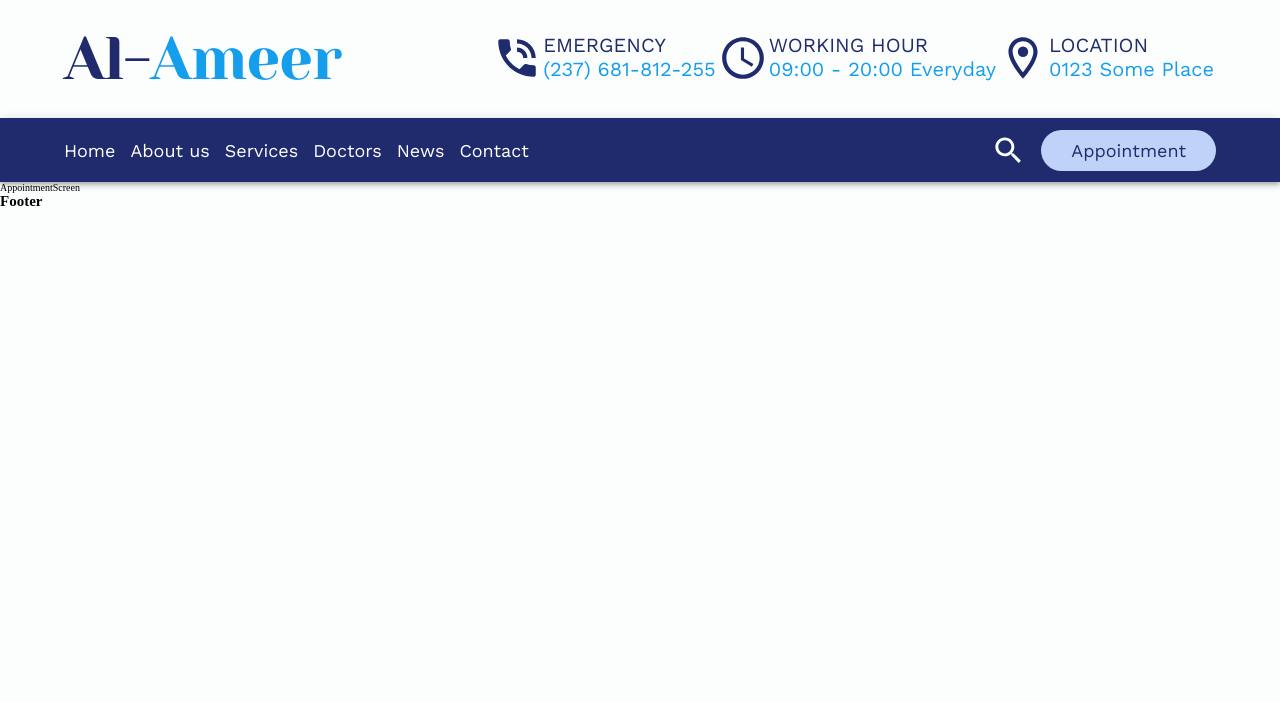
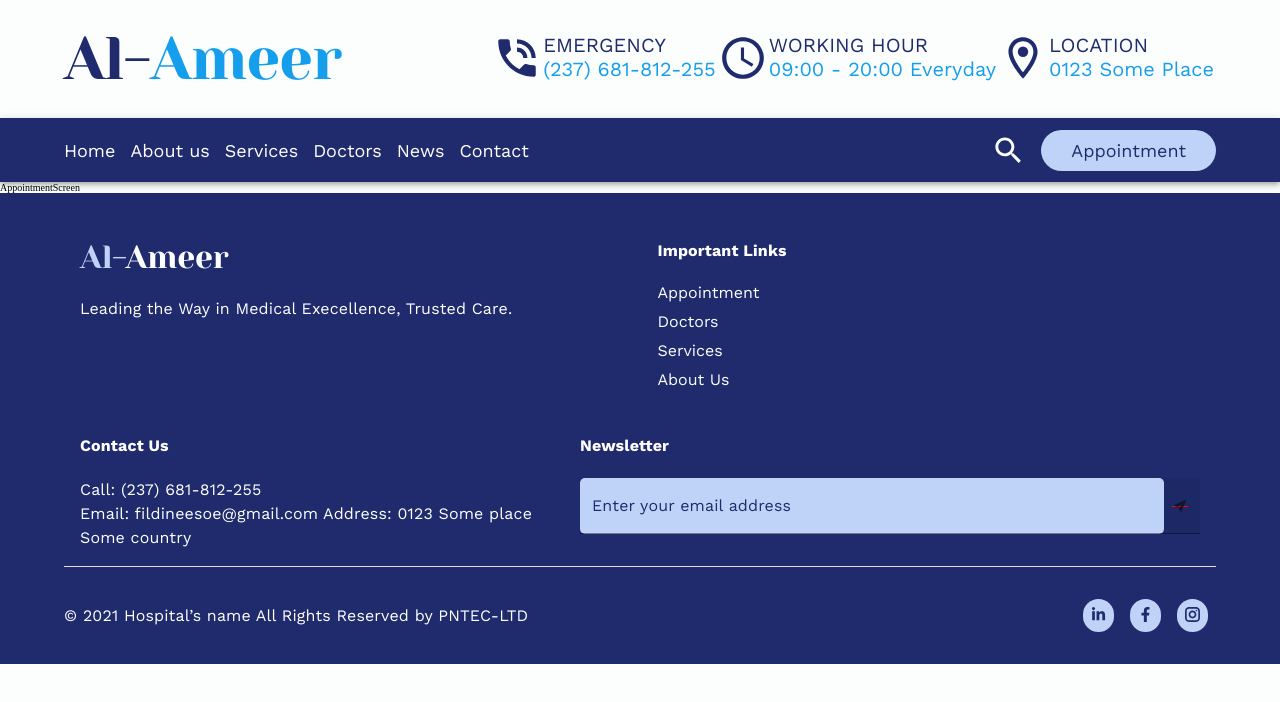
Before and after one commit to dovecancode/al-ameer, a React (Vite) app: page /appointment in a window 1280 px wide. Shown: the top 702 px of the page. Built offline with nearby package versions, Linux system fonts and the light colour scheme.

Commit message:
partially coded footer

```diff
--- a/src/App.jsx
+++ b/src/App.jsx
@@ -1,24 +1,21 @@
 import { ThemeProvider } from '@mui/material'
 import { Outlet } from 'react-router-dom'
 import theme from './ThemeChanger'
+import Footer from './components/Footer'
 import Header from './components/Header'
 import Navbar from './components/Navbar'
 
 function App() {
   return (
     <ThemeProvider theme={theme}>
-      <div>
-        <Header />
-        <Navbar />
-      </div>
+      <Header />
+      <Navbar />
 
       <main>
         <Outlet />
       </main>
 
-      <div>
-        <h2>Footer</h2>
-      </div>
+      <Footer />
     </ThemeProvider>
   )
 }
--- /dev/null
+++ b/src/components/Footer/index.jsx
@@ -0,0 +1,115 @@
+import {
+  Box,
+  Container,
+  Divider,
+  InputAdornment,
+  Typography,
+} from '@mui/material'
+import {
+  FooterBootom,
+  FooterHeading,
+  FooterSection,
+  FooterTop,
+  Footerlink,
+  Item,
+  NewSTextField,
+  SocialIcon,
+} from './style'
+
+import { FaFacebookF, FaLinkedinIn } from 'react-icons/fa'
+import { GrInstagram } from 'react-icons/gr'
+import { IoIosSend } from 'react-icons/io'
+
+function Footer() {
+  return (
+    <FooterSection>
+      <Container>
+        <Box sx={{ width: '100%' }}>
+          <FooterTop
+            className="content"
+            direction={{ sm: 'row', md: 'row', lg: 'row' }}
+          >
+            <Item>
+              <Typography
+                variant="h2"
+                component="h3"
+                sx={{
+                  color: '#BFD2F8',
+                }}
+              >
+                Al-
+                <Box component="span" sx={{ color: '#FCFEFE' }}>
+                  Ameer
+                </Box>
+              </Typography>
+              <Typography>
+                Leading the Way in Medical Execellence, Trusted Care.
+              </Typography>
+            </Item>
+            <Item>
+              <FooterHeading component="h3">Important Links</FooterHeading>
+              <Box>
+                <Footerlink href="/">Appointment</Footerlink>
+                <Footerlink href="/">Doctors</Footerlink>
+                <Footerlink href="/">Services</Footerlink>
+                <Footerlink href="/">About Us</Footerlink>
+              </Box>
+            </Item>
+            <Item>
+              <FooterHeading component="h3">Contact Us</FooterHeading>
+              <Box>
+                <Typography component="p" fontSize={16}>
+                  Call: (237) 681-812-255 <br />
+                  Email: fildineesoe@gmail.com Address: 0123 Some place Some
+                  country
+                </Typography>
+              </Box>
+            </Item>
+            <Item>
+              <FooterHeading component="h3">Newsletter</FooterHeading>
+              <Box>
+                <NewSTextField
+                  id="outlined-basic"
+                  label="Enter your email address"
+                  variant="filled"
+                  InputLabelProps={{
+                    style: { color: '#1F2B6C' },
+                  }}
+                  InputProps={{
+                    style: {
+                      color: '#fff',
+                    },
+                    endAdornment: (
+                      <InputAdornment position="end" sx={{ background: 'red' }}>
+                        <IoIosSend />
+                      </InputAdornment>
+                    ),
+                  }}
+                />
+              </Box>
+            </Item>
+          </FooterTop>
+          <Divider color="#fff" />
+        </Box>
+        <FooterBootom direction={{ md: 'row' }}>
+          <Typography component="p">
+            © 2021 Hospital’s name All Rights Reserved by PNTEC-LTD
+          </Typography>
+          <Box>
+            <SocialIcon component="span">
+              <FaLinkedinIn color="#1F2B6C" size={15} />
+            </SocialIcon>
+            <SocialIcon component="span">
+              <FaFacebookF color="#1F2B6C" size={15} />
+            </SocialIcon>
+            <SocialIcon component="span">
+              <GrInstagram color="#1F2B6C" size={15} />
+            </SocialIcon>
+          </Box>
+        </FooterBootom>
+      </Container>
+    </FooterSection>
+  )
+}
+
+export default Footer
--- /dev/null
+++ b/src/components/Footer/style.js
@@ -0,0 +1,93 @@
+import { Box, Link, Stack, TextField, Typography } from '@mui/material'
+import { styled } from '@mui/system'
+
+export const FooterSection = styled('footer')(() => ({
+  background: '#1F2B6C',
+  paddingTop: '3rem',
+}))
+
+export const FooterTop = styled(Stack)(({ theme }) => ({
+  flexWrap: 'wrap',
+  gap: 3,
+}))
+
+export const FooterHeading = styled(Typography)(({ theme }) => ({
+  fontWeight: 'bold',
+}))
+
+export const Item = styled('div')(({ theme }) => ({
+  padding: theme.spacing(2),
+  // marginBottom: theme.spacing(2),
+  color: '#fff',
+  display: 'flex',
+  flexDirection: 'column',
+  gap: '2rem',
+
+  flex: 1,
+
+  // '@media (width >= 40em )': {
+  //   flex: '1 1 calc(100% / 2 - 5rem)',
+  // },
+
+  // '@media(width >= 60rem)': {
+  //   flex: '1 1 calc(100% / 2 - 5rem)',
+  // },
+
+  // flex: '1 1 calc(100% / 4 - 2rem)',
+
+  '@media(width <= 80rem)': {
+    flex: '1 1 calc(100% / 2 - 5rem)',
+  },
+
+  '@media(width >= 80rem)': {
+    '&:nth-of-type(3)': {
+      flex: 1.5,
+    },
+    '&:nth-of-type(4)': {
+      flex: 2,
+    },
+  },
+}))
+
+export const Footerlink = styled(Link)(({ theme }) => ({
+  color: '#fff',
+  fontFamily: "'Work Sans', sans-serif",
+  textDecoration: 'none',
+  fontSize: '1.6rem',
+  display: 'block',
+  marginBottom: '1rem',
+  '&: hover': {
+    color: theme.palette.secondary.main,
+  },
+}))
+
+export const NewSTextField = styled(TextField)(({ theme }) => ({
+  width: '100%',
+  '.MuiInputBase-input': {
+    background: theme.palette.accent.main,
+    borderRadius: '0.5rem',
+    color: theme.palette.primary.main,
+  },
+}))
+
+export const FooterBootom = styled(Stack)(({ theme }) => ({
+  color: '#fff',
+  paddingBlock: theme.spacing(4),
+  alignItems: 'center',
+  justifyContent: 'space-between',
+  rowGap: 10,
+}))
+
+export const SocialIcon = styled(Box)(({ theme }) => ({
+  background: theme.palette.accent.main,
+  display: 'inline-block',
+  borderRadius: '10rem',
+  padding: theme.spacing(1),
+  marginInline: theme.spacing(1),
+  lineHeight: 1,
+  cursor: 'pointer',
+  transition: 'background 0.5s ease-in',
+  '&:hover': {
+    background: theme.palette.secondary.main,
+  },
+}))
--- a/src/components/shared/ContactSectionNode/style.js
+++ b/src/components/shared/ContactSectionNode/style.js
@@ -38,11 +38,11 @@ export const Item = styled(Paper)(({ theme }) => ({
   //   flex: '1 0 40rem',
   // },
 
-  '@media(width >= 40rem)': {
+  '@media (width >= 40em )': {
     flex: '1 1 calc(100% / 2 - 5rem)',
   },
 
-  '@media(width >= 60rem)': {
+  '@media(width >= 80rem)': {
     flex: '1 1 calc(100% / 4 - 5rem)',
   },
 }))
```
